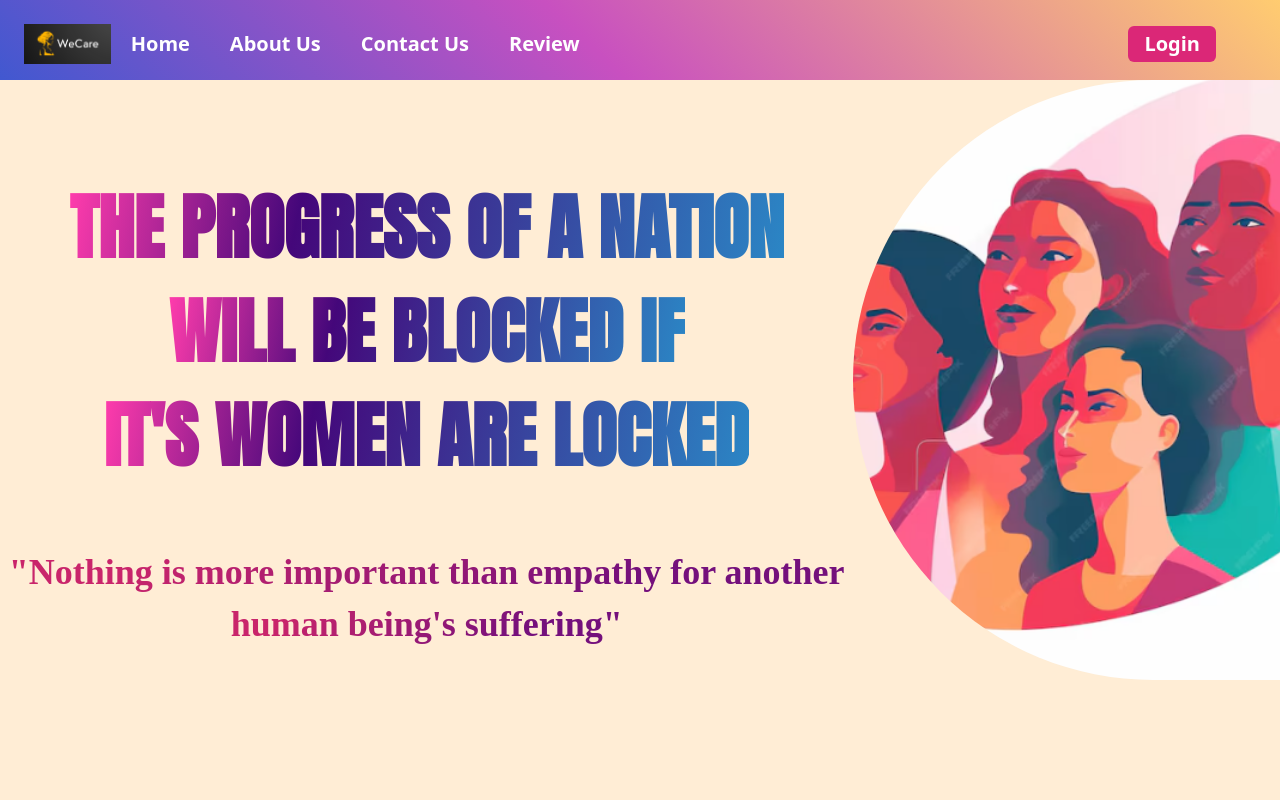
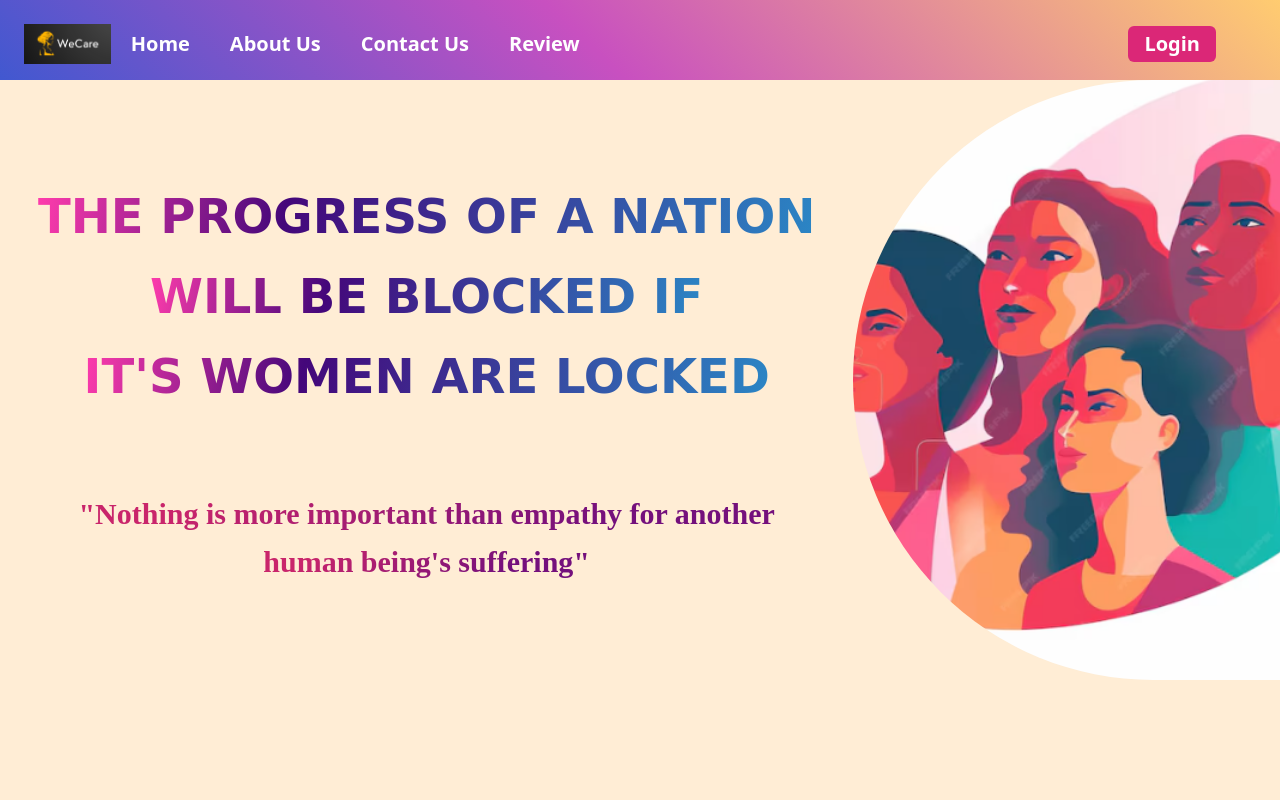
Before and after one commit to Ifranayab/safetyapp, a React (Create React App) app: page / in a window 1280 px wide. Shown: the top 800 px of the page. Built offline with nearby package versions, Linux system fonts and the light colour scheme.

Commit message:
text size

```diff
--- a/public/index.html
+++ b/public/index.html
@@ -13,16 +13,6 @@
     <link rel="apple-touch-icon" href="%PUBLIC_URL%/logo192.png" />
 
     <link rel="manifest" href="%PUBLIC_URL%/manifest.json" />
-    <link href="https://fonts.googleapis.com/css2?family=Pacifico&display=swap" rel="stylesheet">
-    <link href="https://fonts.googleapis.com/css2?family=Anton&display=swap" rel="stylesheet">
-
-
-    <!-- <link href="https://www.fontspace.com/spotlight-font-f94500" rel="stylesheet">
-
-    <link href="https://fonts.googleapis.com/css2?family=Berkshire+Swash&display=swap" rel="stylesheet">
-    <link href="https://fonts.googleapis.com/css2?family=YourFontName:wght@400;700&display=swap" rel="stylesheet"> -->
-
-
 
     <title>Women Safety</title>
   </head>
--- a/src/components/Herosec.jsx
+++ b/src/components/Herosec.jsx
@@ -12,24 +12,24 @@ export class Herosec extends Component {
       <div className='h-[600px] flex '>
         <div className='w-2/3  bg-orange-100  '>
         <div className='flex flex-col justify-center items-center pt-48'>
-        <p className=' text-gradient mb-8  text-7xl font-black font-thick-caps'>
+        <p className=' text-gradient mb-8  text-5xl font-black font-comic'>
             THE PROGRESS OF A NATION
         </p>
-        <p className=' text-gradient mb-8  text-7xl font-black font-thick-caps'>
+        <p className=' text-gradient mb-8  text-5xl font-black font-comic'>
              WILL BE BLOCKED IF
         </p>
-        <p className='text-gradient mb-20  text-7xl font-[900] font-thick-caps'>
+        <p className='text-gradient mb-24  text-5xl font-[900] font-comic'>
          IT'S WOMEN ARE LOCKED
         </p>
         </div>
        <div className='flex flex-col justify-center items-center'>
-       <p className='mb-3 text-4xl text2-gradient font-platino font-bold'>
+       <p className='mb-3 text-3xl text2-gradient font-platino font-bold'>
             "Nothing is more important than empathy for another
         </p>
         {/* <p className='mb-3 text-3xl'>
             than empathy for another
         </p> */}
-        <p className='text-4xl text2-gradient font-platino font-bold'>
+        <p className='text-3xl text2-gradient font-platino font-bold'>
             human being's suffering"
         </p>
        </div>
--- a/tailwind.config.js
+++ b/tailwind.config.js
@@ -12,12 +12,9 @@ module.exports = {
       fontFamily: {
         platino: ['Platino', 'serif'],
         comic: ['Comic Sans MS', 'cursive'],
-        'brush': ['Pacifico', 'sans-serif'],
-        'thick-caps': ['Anton', 'sans-serif'],
-        // spotlight: ['Spotlight', 'sans-serif'],
-        // berkshire: ['Berkshire Swash', 'cursive'],
-        // yourfont: ['Your Font Name', 'sans-serif'],
+        'simplecaps': ['Bebas Neue', 'sans-serif'],
       },
+
      fontWeight:{
       extremebold: '1200',
      },
```
